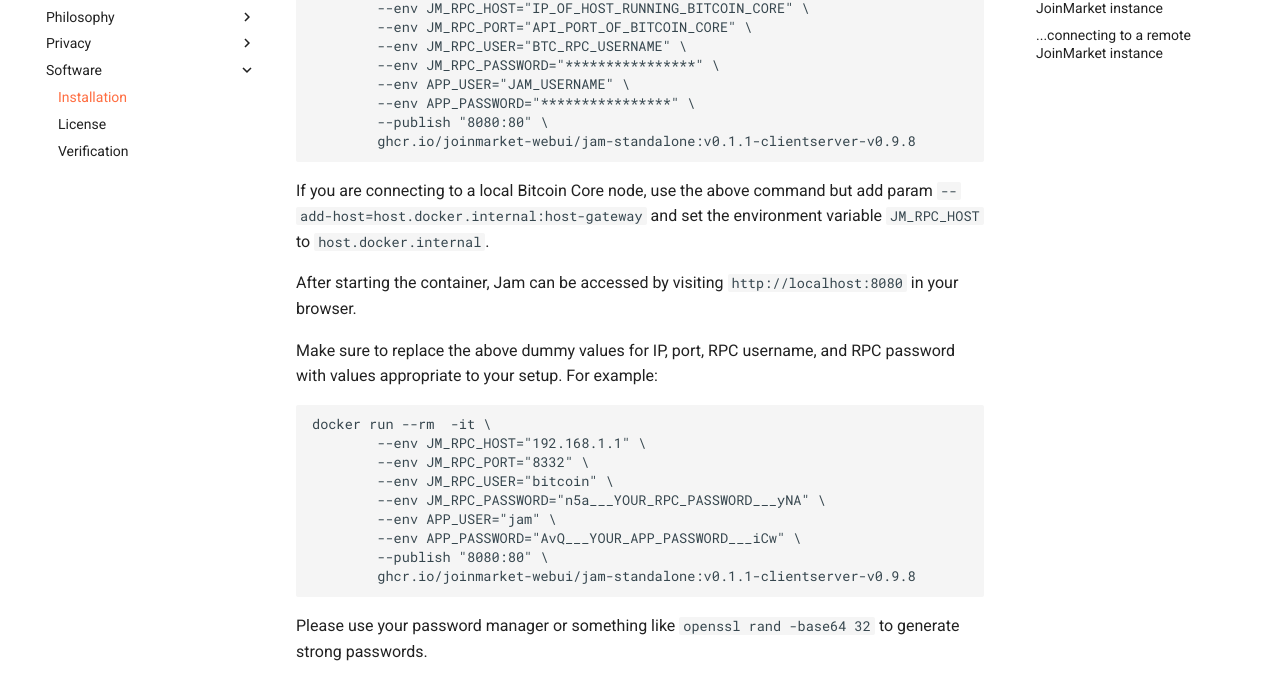
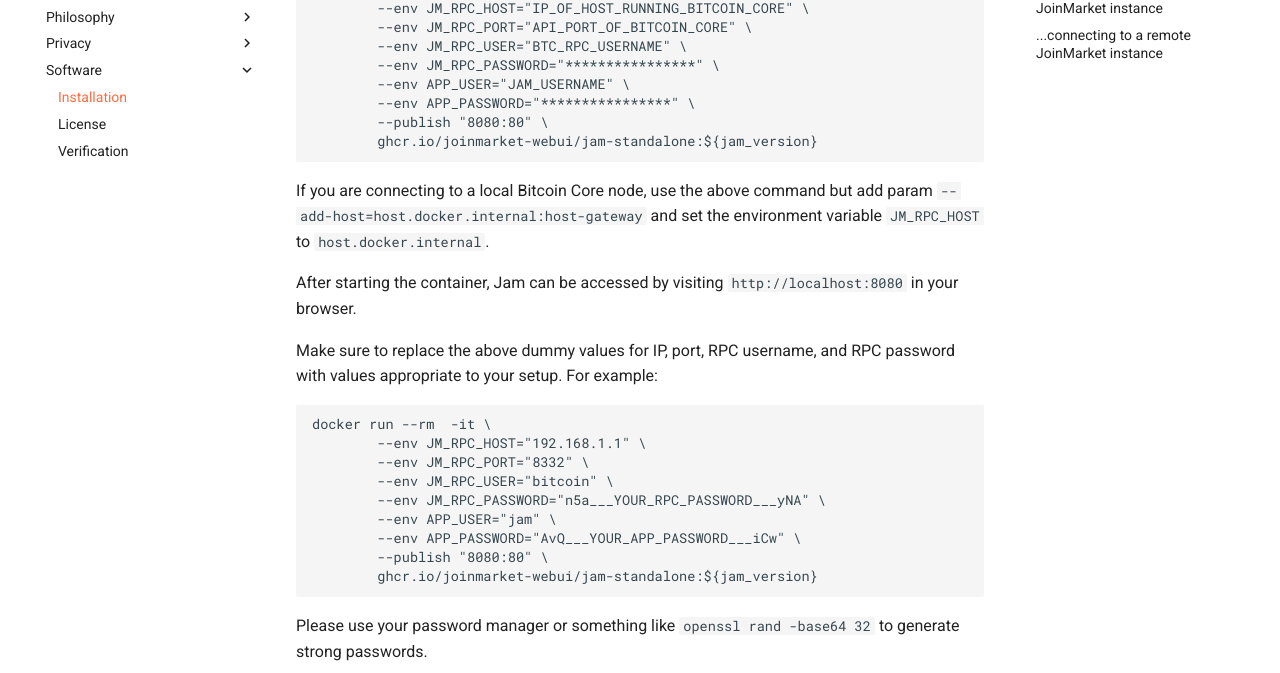
Before and after one commit to joinmarket-webui/jamdocs, an MkDocs documentation site: the page built from docs/software/installation.md, in a window 1280 px wide and 1400 px high, scrolled down 2150 px. Shown: the part 280-953 px from the top of the window. Built offline with MkDocs 1.6.1 and Material for MkDocs 9.7.7, drawn with Linux system fonts in a browser that asks for light colours; nearby versions of some CDN libraries; comment, search, counter and statistics services are not loaded; some of the changed text lies outside the part shown.

Commit message:
docs(install): v0.1.1 -> jam_version

````diff
--- a/docs/software/installation.md
+++ b/docs/software/installation.md
@@ -108,7 +108,7 @@
         --env APP_USER="JAM_USERNAME" \
         --env APP_PASSWORD="****************" \
         --publish "8080:80" \
-        ghcr.io/joinmarket-webui/jam-standalone:v0.1.1-clientserver-v0.9.8
+        ghcr.io/joinmarket-webui/jam-standalone:${jam_version}
 ```
 
 If you are connecting to a local Bitcoin Core node, use the above command but
@@ -130,7 +130,7 @@
         --env APP_USER="jam" \
         --env APP_PASSWORD="AvQ___YOUR_APP_PASSWORD___iCw" \
         --publish "8080:80" \
-        ghcr.io/joinmarket-webui/jam-standalone:v0.1.1-clientserver-v0.9.8
+        ghcr.io/joinmarket-webui/jam-standalone:${jam_version}
 ```
 
 Please use your password manager or something like `openssl rand -base64 32` to
@@ -202,13 +202,13 @@
         --env JAM_JMWALLETD_WEBSOCKET_PORT="28283" \
         --env JAM_JMOBWATCH_PORT="62601" \
         --publish "3000:80" \
-        ghcr.io/joinmarket-webui/jam-ui-only:v0.1.1-clientserver-v0.9.8
+        ghcr.io/joinmarket-webui/jam-ui-only:${jam_version}
 ```
 
 ```sh
 # Option 2: run Jam via npm
 
-git clone https://github.com/joinmarket-webui/jam.git --branch v0.1.1 --depth=1
+git clone https://github.com/joinmarket-webui/jam.git --branch ${jam_version} --depth=1
 cd jam/
 npm install
 npm start
````
